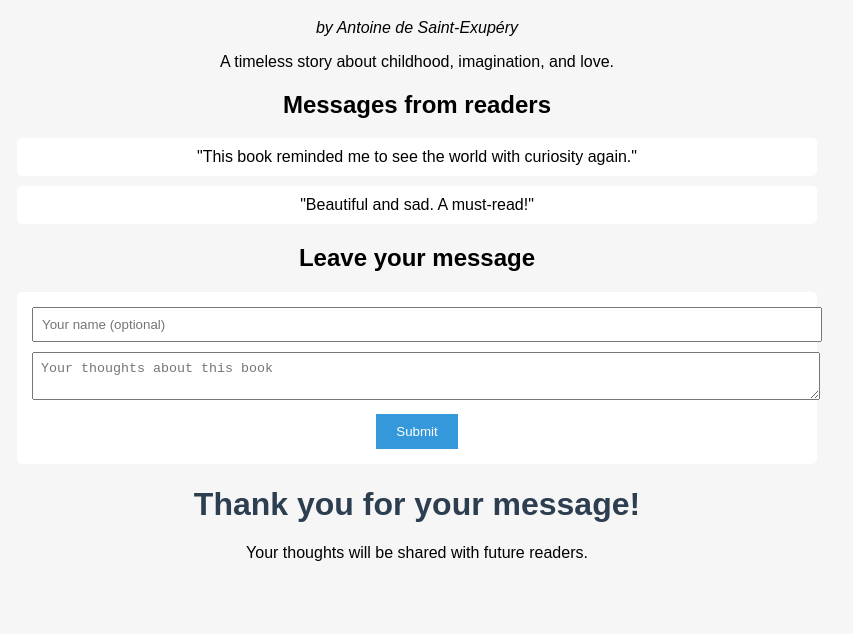
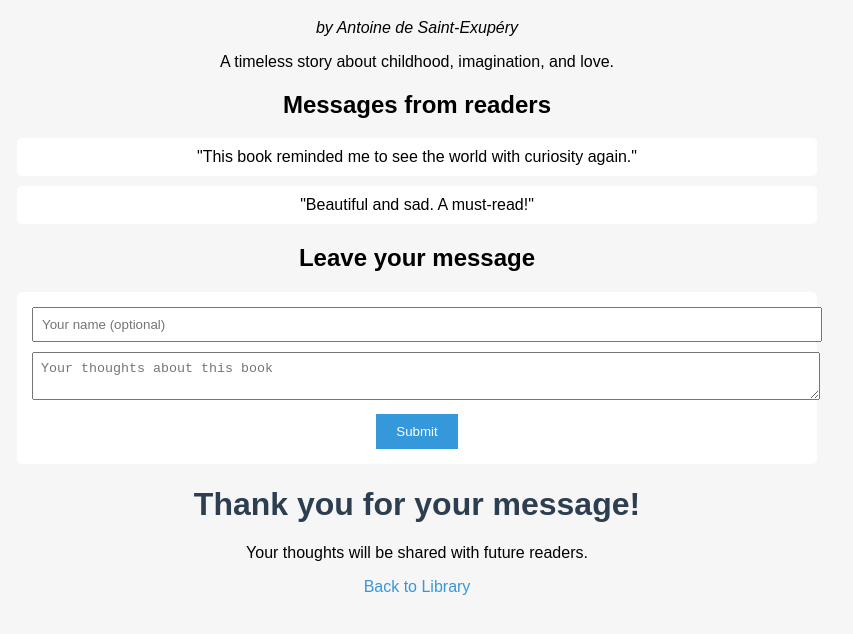
Before and after one commit to taketake612/sfc-bus-stop-libraryy, a plain HTML site: page index.html in a window 1280 px wide. Shown: the part 486-1120 px from the top of the page, without its empty margins (223-1076 px from the left). Drawn offline with Linux system fonts and the light colour scheme.

Commit message:
Update index.html

```diff
--- a/index.html
+++ b/index.html
@@ -78,6 +78,6 @@
 <body>
   <h1>Thank you for your message!</h1>
   <p>Your thoughts will be shared with future readers.</p>
-  <p><a href=">Back to Library</a></p>
+  <p><a href="index.html">Back to Library</a></p>
 </body>
 </html>
```
